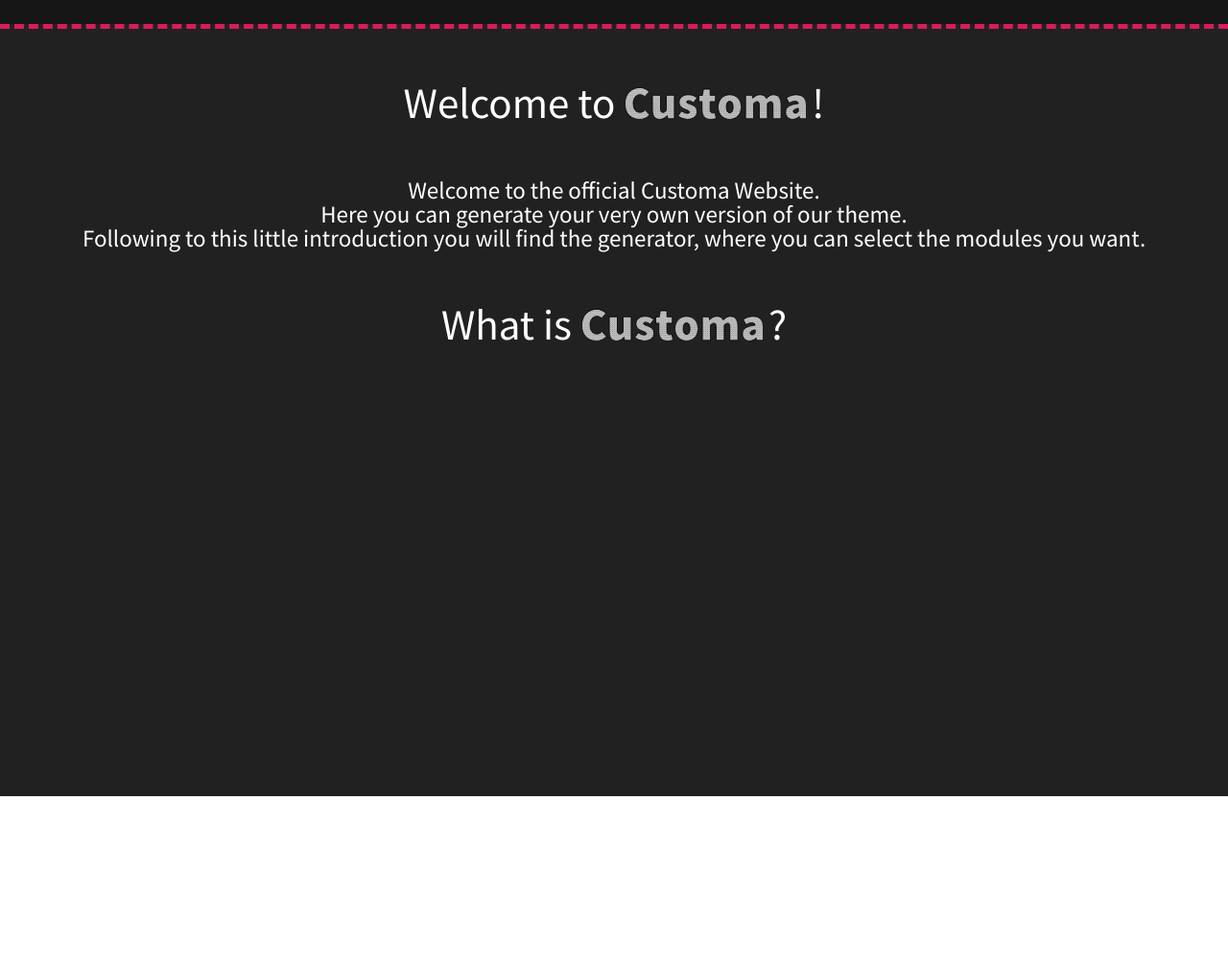
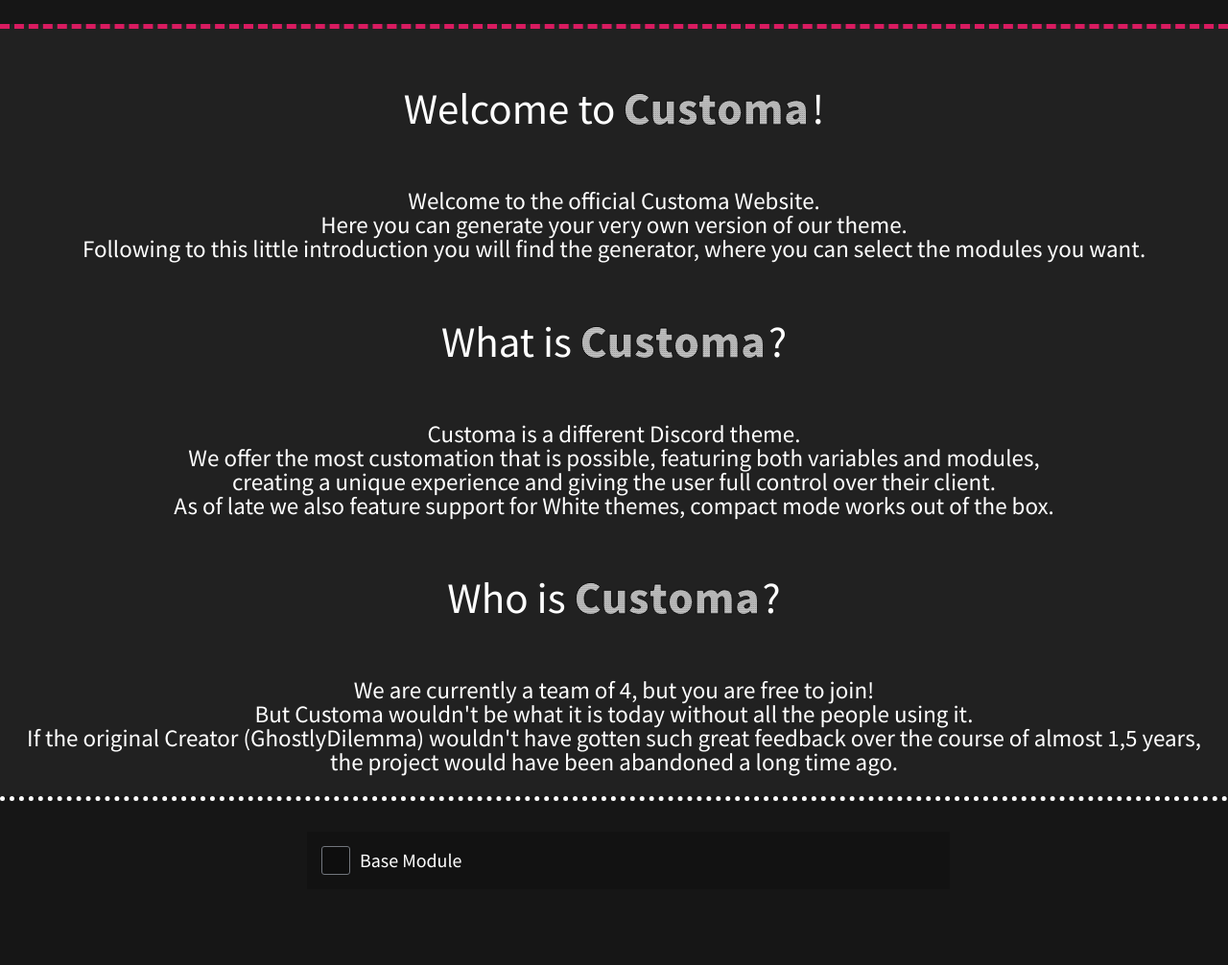
Before and after one commit to customa/customa.github.io, a website: page index.html in a window 1280 px wide. Shown: the part 775-1781 px from the top of the page at 96% size. Before the commit the page ends 1605 px from the top, so only its background shows below. Drawn offline with nearby package versions, Linux system fonts and the light colour scheme.

Commit message:
Added a lot of new content

```diff
--- a/css/style.css
+++ b/css/style.css
@@ -9,7 +9,8 @@
   width: 180px;
   background-color: #D81B60;
   border: none;
-  box-shadow: none;
+  -webkit-box-shadow: none;
+          box-shadow: none;
   font-family: 'Source Sans Pro', sans-serif;
   font-size: 16px;
   color: white;
@@ -21,6 +22,10 @@
 h1{
   color: white;
   font-size: 45px;
+    -webkit-user-select: none;
+     -moz-user-select: none;
+      -ms-user-select: none;
+          user-select: none;
 }
 
 p{
@@ -28,7 +33,15 @@
   font-size: 25px;
 }
 
-/* FUllscreen-Containers */
+::-moz-selection{
+  background-color: rgba(255, 255, 255, 0.1);
+}
+
+::selection{
+  background-color: rgba(255, 255, 255, 0.1);
+}
+
+/* Fullscreen-Containers */
 
 .fullscreen-container{
   overflow: hidden;
@@ -51,7 +64,12 @@
 
 .info{
   background-color: #212121;
-  border-top: 5px dashed #D81B60 ;
+  border-top: 5px dashed #D81B60;
+}
+
+.module.base{
+  border-top: 5px dotted white;
+  background-color: #161616;
 }
 
 .info .content-container{
@@ -67,10 +85,21 @@
   width: auto;
 }
 
+.module > div{
+  width: 50%;
+}
+
 .headerText{
+  display: -webkit-box;
+  display: -ms-flexbox;
   display: flex;
-  flex-direction: row;
-  justify-content: center;
+  -webkit-box-orient: horizontal;
+  -webkit-box-direction: normal;
+      -ms-flex-direction: row;
+          flex-direction: row;
+  -webkit-box-pack: center;
+      -ms-flex-pack: center;
+          justify-content: center;
   margin-top: 5%;
 }
 
@@ -84,6 +113,61 @@
   margin-left: 10px;
   margin-top: 6px;
   margin-right: 5px;
+}
+
+.moduleToggle{
+  width: 100%;
+  background-color: rgba(0, 0, 0, 0.2);
+  padding: 15px;
+  margin-top: 5%;
+  text-align: left;
+  /* transform: rotate(-20deg) translateX(-60%); */
+}
+
+label.checkbox{
+  display: flex;
+  align-items: center;
+}
+
+label.checkbox input[type="checkbox"] {display:none;}
+label.checkbox div {
+  display: inline-block;
+  border: 1px solid #72767d;
+  border-radius: 3px;
+  width: 28px;
+  height: 28px;
+  background: rgba(0, 0, 0, 0.2);
+  vertical-align: middle;
+  position: relative;
+  transition: background-color 200ms;
+}
+
+label.checkbox div svg{
+  display: none;
+  position: absolute;
+  top: 5px;
+  left: 6px!important;
+}
+
+label.checkbox span{
+  display: inline-block;
+  font-size: 20px;
+  color: white;
+  margin-left: 10px;
+}
+
+label.checkbox :checked + div{
+  background-color: #72767d;
+}
+
+label.checkbox :checked + div svg {
+  display: block;
+}
+
+
+
+.fullscreen-container{
+  text-align: center;
 }
 
 /* .landing::after{
@@ -100,10 +184,6 @@
   color: #fff;
   text-align: center;
   font-size: 80px;
-  -webkit-user-select: none;
-     -moz-user-select: none;
-      -ms-user-select: none;
-          user-select: none;
 }
 
 .landing .logo svg{
@@ -112,14 +192,16 @@
 
 .scrollPage{
   font-family: 'Source Sans Pro', sans-serif!important;
-  height: auto;
   color: #fff;
   font-size: 70px;
-  position: absolute;
-  bottom: 50px;
+  position: relative;
+  margin-top: 5%;
+  width: 100%;
+  bottom: 30px;
   cursor: pointer;
-  -webkit-animation: scrollPageBounce 3s alternate infinite;
-          animation: scrollPageBounce 3s alternate infinite;
+  align-self: flex-end;
+  -webkit-animation: scrollPageBounce 3s infinite;
+          animation: scrollPageBounce 3s infinite;
 }
 
 .scrollPage:hover{
@@ -131,6 +213,10 @@
           transform: translateY(-20px);
 }
 
+.landing .scrollPage{
+  top: 300px;
+}
+
 @-webkit-keyframes scrollPageBounce{
   0%{
     -webkit-transform: translateY(0);
@@ -138,6 +224,9 @@
   }50%{
     -webkit-transform: translateY(-20px);
             transform: translateY(-20px);
+  }100%{
+    -webkit-transform: translateY(0);
+            transform: translateY(0);
   }
 }
 
@@ -148,5 +237,8 @@
   }50%{
     -webkit-transform: translateY(-20px);
             transform: translateY(-20px);
+  }100%{
+    -webkit-transform: translateY(0);
+            transform: translateY(0);
   }
 }
--- a/index.html
+++ b/index.html
@@ -32,8 +32,10 @@
                     <div class='logoContainer'></div>
                     <h1>A theme just like you.</h1>
                 </div>
+                <div class="scrollPage">
+                    <span>↓</span>
+                </div>
             </div>
-            <span class='scrollPage'>↓</span>
         </div>
         <div class="fullscreen-container info">
             <div>
@@ -54,6 +56,48 @@
                     <div class='logoContainer'></div>
                     <h1>?</h1>
                 </div>
+                <div class="content-container bodyText">
+                    <p>Customa is a different Discord theme.
+                        <br/> We offer the most customation that is possible, featuring both variables and modules,
+                        <br/> creating a unique experience and giving the user full control over their client.
+                        <br/>As of late we also feature support for White themes, compact mode works out of the box.
+                    </p>
+                </div>
+                <div class='content-container headerText'>
+                    <h1>Who is</h1>
+                    <div class='logoContainer'></div>
+                    <h1>?</h1>
+                </div>
+                <div class="content-container bodyText">
+                    <p>We are currently a team of 4, but you are free to join!
+                        <br/>But Customa wouldn't be what it is today without all the people using it.
+                        <br/>If the original Creator (GhostlyDilemma) wouldn't have gotten such great feedback over the course
+                        of almost 1,5 years,
+                        <br/> the project would have been abandoned a long time ago.
+                    </p>
+                </div>
+                <div class="content-container bodyText">
+                    <p>Enough information, now to the Generator!
+                    </p>
+                </div>
+                <div class="scrollPage">
+                    <span>↓</span>
+                </div>
+            </div>
+        </div>
+        <div class="fullscreen-container module base">
+            <div>
+                <div class="moduleToggle">
+                    <label class="checkbox">
+                        <input type="checkbox" />
+                        <div>
+                            <svg xmlns="http://www.w3.org/2000/svg" viewBox="18 18" width="18" height="18">
+                                <path d=" M 3.25 10 L 6 13 L 14.75 5" fill="none" stroke-width="2" stroke="rgb(255,255,255)" />
+                            </svg>
+                        </div>
+                        <span>Base Module</span>
+                    </label>
+                </div>
             </div>
         </div>
     </body>
--- a/js/scroll.js
+++ b/js/scroll.js
@@ -2,6 +2,8 @@
     var wScroll = $(this).scrollTop();
 
     console.log(wScroll);
+
+    if (wScroll <= $(window).height() / 1.5) {
 
         $('.logo svg').css({
             'transform': `rotate(${wScroll / 200}deg) translateX(${wScroll / 7}px)`
@@ -10,6 +12,7 @@
         $('.logo h1').css({
             'transform': `rotate(-${wScroll / 200}deg) translateX(-${wScroll / 7}px)`
         });
+    }
 
     if (wScroll >= $(window).height() / 4) {
         console.log('uwu');
```
Lines whose indentation alone changed are shown as unchanged.
